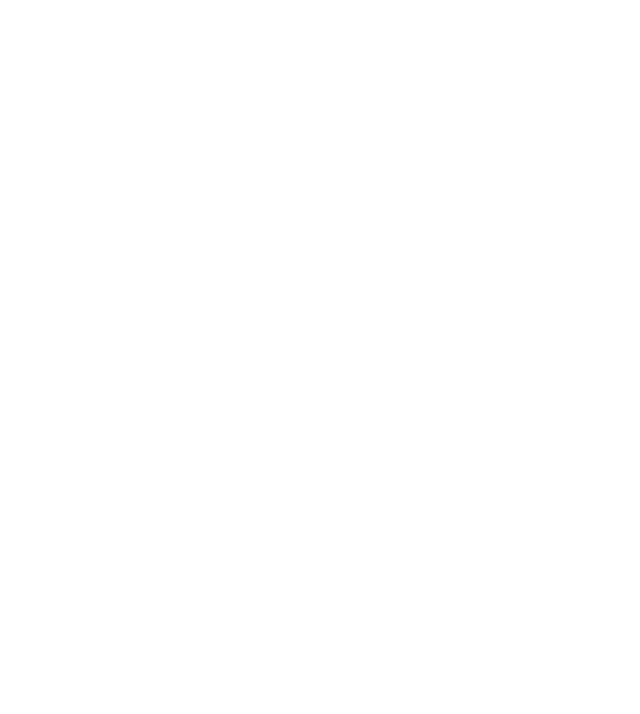
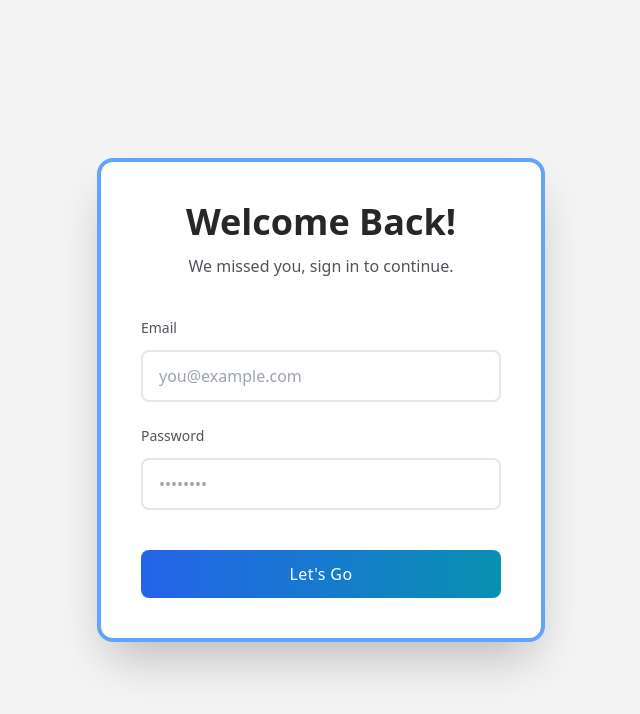
Before and after one commit to x23alejo23x/jv_camiones_front_landing, a React (Create React App) app: page /Login in a window 1280 px wide. Before the commit this address had no page. Shown: the top 714 px of the page, without its empty margins (319-959 px from the left). Built offline with nearby package versions, Linux system fonts and the light colour scheme.

Commit message:
feat:implementacion de login

```diff
--- a/package.json
+++ b/package.json
@@ -49,6 +49,7 @@
     ]
   },
   "devDependencies": {
+    "@babel/plugin-proposal-private-property-in-object": "^7.21.11",
     "tailwindcss": "^3.4.15"
   }
 }
--- a/src/App.js
+++ b/src/App.js
@@ -1,16 +1,18 @@
 import React from 'react';
-import { BrowserRouter as Router, Routes, Route } from 'react-router-dom';
-import Home from '../src/views/Home';
+import { BrowserRouter as BrowserRouter, Routes, Route } from 'react-router-dom';
+import Home from './views/Home';
 import NewView from './views/Crudadm';
+import Logincrud from './views/Logincrud';
 
 function App() {
   return (
-    <Router>
+    <BrowserRouter>
       <Routes>
         <Route path="/" element={<Home />} />
         <Route path="/ADM-CRUD" element={<NewView />} />
+        <Route path="/Login" element={<Logincrud />} />
       </Routes>
-    </Router>
+    </BrowserRouter>
   );
 }
 
--- a/src/components/Header/index.jsx
+++ b/src/components/Header/index.jsx
@@ -7,7 +7,7 @@ const headerLogo = "/assets/Images/logoheader.png";
 const Header = () => {
   const navigate = useNavigate();
   const handleIconClick = () => {
-    navigate("/ADM-CRUD");
+    navigate("/Login");
   };
   return (
     <header className=" bg-white bg-gradient-to-r from-[#0f172a]  to-[#334155]">
--- /dev/null
+++ b/src/components/Login/index.jsx
@@ -0,0 +1,115 @@
+import React, { useState } from 'react';
+import { toast, ToastContainer } from 'react-toastify';
+import 'react-toastify/dist/ReactToastify.css';
+import { useNavigate } from 'react-router-dom'; // Importa useNavigate
+
+const Login = () => {
+  const [email, setEmail] = useState('');
+  const [password, setPassword] = useState('');
+  const [loading, setLoading] = useState(false);
+  const navigate = useNavigate(); // Inicializa useNavigate
+
+  const handleSubmit = async (e) => {
+    e.preventDefault();
+
+    // Inicia la carga mientras se hace la solicitud
+    setLoading(true);
+
+    try {
+      const response = await fetch('http://localhost/jv_camiones_back-php/api/login.php', {
+        method: 'POST',
+        headers: {
+          'Content-Type': 'application/json',
+        },
+        body: JSON.stringify({
+          username: email,
+          password: password,
+        }),
+      });
+
+      const data = await response.json();
+
+      if (data.status === 200) {
+        // Si el login es exitoso, muestra un mensaje de éxito
+        toast.success('Login exitoso');
+        // Redirige a la ruta "/ADM-CRUD"
+        navigate('/ADM-CRUD');
+      } else {
+        // Si hay un error, muestra el mensaje de error con toast.error
+        toast.error('Credenciales incorrectas');
+      }
+    } catch (err) {
+      toast.error('Hubo un error en la conexión con el servidor');
+    } finally {
+      setLoading(false);
+    }
+  };
+
+  return (
+    <div className="h-screen flex items-center justify-center bg-zinc-100 dark:bg-zinc-900">
+      <form
+        onSubmit={handleSubmit}
+        className="bg-white dark:bg-zinc-900 shadow-2xl rounded-2xl overflow-hidden border-4 border-blue-400 dark:border-blue-800 w-full max-w-md"
+      >
+        <div className="px-8 py-10 md:px-10">
+          <h2 className="text-4xl font-extrabold text-center text-zinc-800 dark:text-white">
+            Welcome Back!
+          </h2>
+          <p className="text-center text-zinc-600 dark:text-zinc-400 mt-3">
+            We missed you, sign in to continue.
+          </p>
+          <div className="mt-10">
+            <div className="relative">
+              <label
+                className="block mb-3 text-sm font-medium text-zinc-600 dark:text-zinc-200"
+                htmlFor="email"
+              >
+                Email
+              </label>
+              <input
+                placeholder="you@example.com"
+                className="block w-full px-4 py-3 mt-2 text-zinc-800 bg-white border-2 rounded-lg dark:border-zinc-600 dark:bg-zinc-800 dark:text-zinc-200 focus:border-blue-500 dark:focus:border-blue-400 focus:ring-opacity-50 focus:outline-none focus:ring focus:ring-blue-400"
+                name="email"
+                id="email"
+                type="email"
+                value={email}
+                onChange={(e) => setEmail(e.target.value)}
+              />
+            </div>
+            <div className="mt-6">
+              <label
+                className="block mb-3 text-sm font-medium text-zinc-600 dark:text-zinc-200"
+                htmlFor="password"
+              >
+                Password
+              </label>
+              <input
+                placeholder="••••••••"
+                className="block w-full px-4 py-3 mt-2 text-zinc-800 bg-white border-2 rounded-lg dark:border-zinc-600 dark:bg-zinc-800 dark:text-zinc-200 focus:border-blue-500 dark:focus:border-blue-400 focus:ring-opacity-50 focus:outline-none focus:ring focus:ring-blue-400"
+                name="password"
+                id="password"
+                type="password"
+                value={password}
+                onChange={(e) => setPassword(e.target.value)}
+              />
+            </div>
+            <div className="mt-10">
+              <button
+                className="w-full px-4 py-3 tracking-wide text-white transition-colors duration-200 transform bg-gradient-to-r from-blue-600 to-cyan-600 rounded-lg hover:from-blue-700 hover:to-cyan-700 focus:outline-none focus:ring-4 focus:ring-blue-400 dark:focus:ring-blue-800"
+                type="submit"
+                disabled={loading}
+              >
+                {loading ? 'Loading...' : "Let's Go"}
+              </button>
+            </div>
+          </div>
+        </div>
+      </form>
+
+      {/* Toast Container */}
+      <ToastContainer />
+    </div>
+  );
+};
+
+export default Login;
--- a/src/components/Pagecrud/index.jsx
+++ b/src/components/Pagecrud/index.jsx
@@ -10,10 +10,14 @@ const Pagecrud = () => {
         <Header />
       </div>
 
-      <div className="text-center my-6">
-        <h1 className="text-3xl font-bold text-gray-800">Título Centrado</h1>
-        <p className="text-gray-600 mt-2">
-          Este es un párrafo centrado que describe brevemente la sección.
+      <div className="text-center my-6 animate__animated animate__fadeIn">
+        <h1 className="text-4xl font-extrabold text-gray-900 dark:text-blue-900 transition-transform transform hover:scale-105">
+          ADMINISTRADOR DE PRODUCTOS
+        </h1>
+        <p className="text-lg text-gray-900 dark:text-gray-800 mt-3 max-w-2xl mx-auto">
+          Gestiona los productos de la web{" "}
+          <span className="font-semibold text-blue-600">jvcamiones</span>. Aquí
+          puedes crear y eliminar productos con facilidad.
         </p>
       </div>
 
--- /dev/null
+++ b/src/views/Logincrud.jsx
@@ -0,0 +1,9 @@
+import React from "react";
+import Logina from "../components/Login";
+
+
+const Login = () => {
+  return <Logina />;
+};
+
+export default Login;
```
Also changed, not shown: 1 other file (tests, documents, lock files or other folders).
